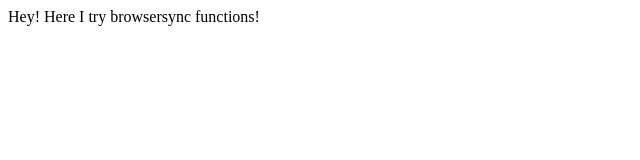
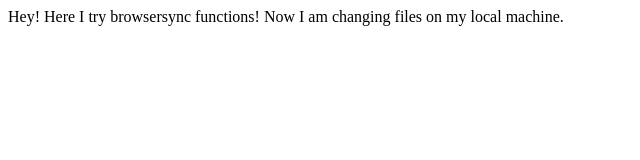
Before and after one commit to codeisswim/coursera-test, a plain HTML site: page site/index.html in a window 1280 px wide. Shown: the whole page, without its empty margins (0-640 px from the left). Drawn offline with Linux system fonts and the light colour scheme.

Commit message:
Small changes

```diff
--- a/site/index.html
+++ b/site/index.html
@@ -8,5 +8,6 @@
 </head>
 <body>
     Hey! Here I try browsersync functions!
+    Now I am changing files on my local machine.
 </body>
 </html>
```
